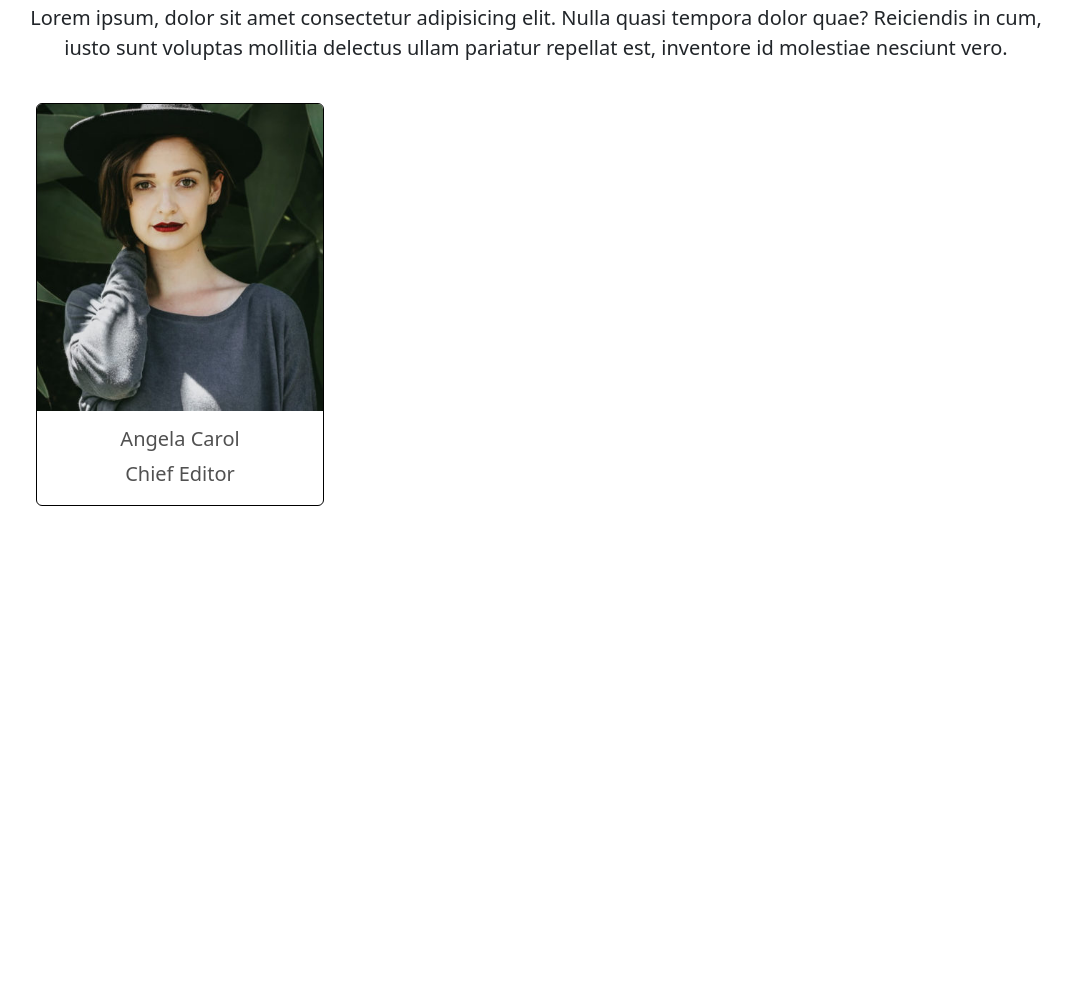
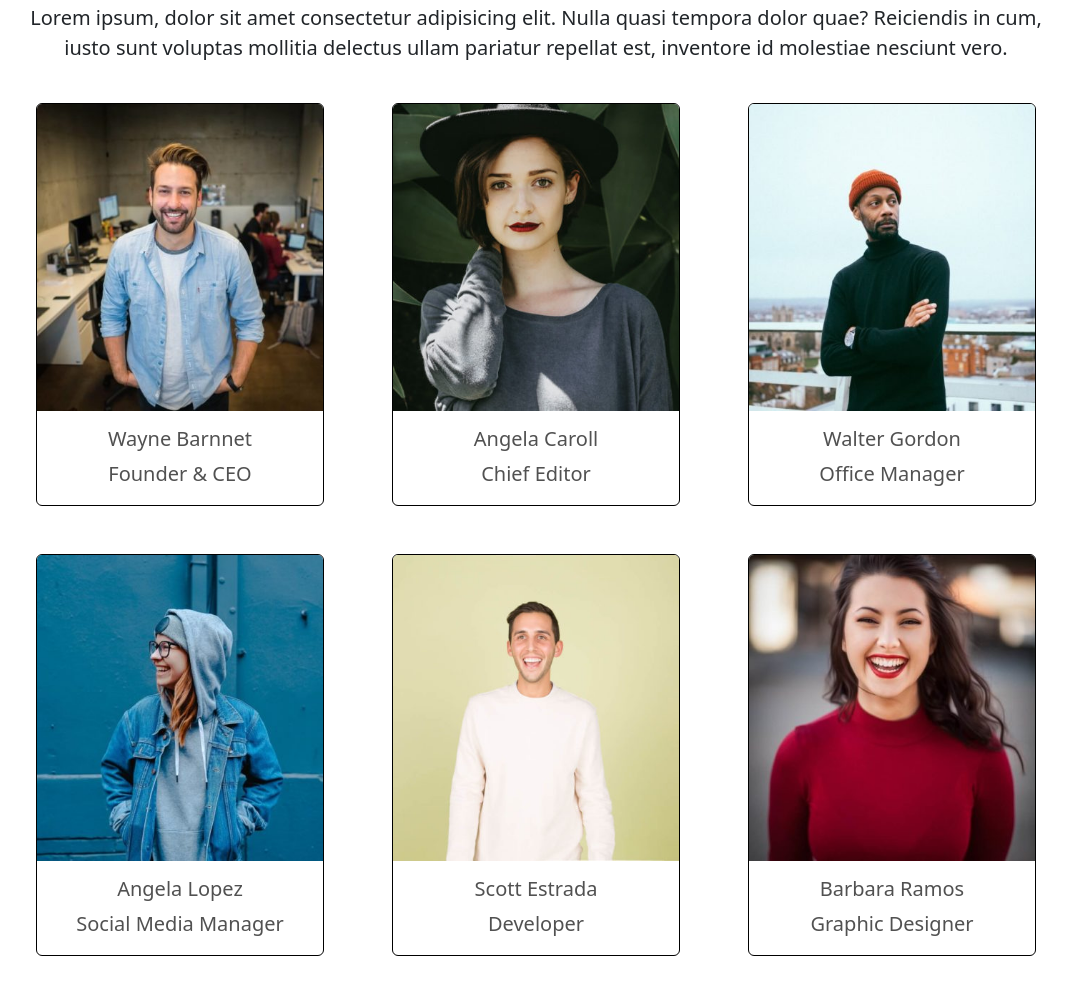
Before and after one commit to NicolaPlacentino/js-our-team, a plain HTML site: page index.html in a window 1280 px wide. Shown: the part 101-1096 px from the top of the page, without its empty margins (104-1175 px from the left). Before the commit the page ends 800 px from the top, so only its background shows below. Drawn offline with nearby package versions, Linux system fonts and the light colour scheme.

Commit message:
completed exercise

```diff
--- a/index.html
+++ b/index.html
@@ -15,19 +15,8 @@
         <h1 class="display-6">Our team</h1>
         <p class="fw-light mb-3">Lorem ipsum, dolor sit amet consectetur adipisicing elit. Nulla quasi tempora dolor quae? Reiciendis in cum, iusto sunt voluptas mollitia delectus ullam pariatur repellat est, inventore id molestiae nesciunt vero.</p>
         <div class="row row-cols-3 flex-wrap" id="card-area">
-            <div class="col py-4 d-flex justify-content-center">
-                <div class="card" style="width: 18rem;">
-                    <img src="img/angela-caroll-chief-editor.jpg" class="card-img-top">
-                    <div class="card-body">
-                      <h5 class="card-title">Angela Carol</h5>
-                      <p class="card-text fw-light">Chief Editor</p>
-                    </div>
-                </div>
-            </div>
-
 
         </div>
     </main>
-
 </body>
 </html>
--- a/script.js
+++ b/script.js
@@ -1,2 +1,30 @@
 // Utilizzando i dati forniti, creare un array di oggetti per rappresentare i membri del team.
 // Ogni membro è caratterizzato dalle seguenti informazioni: nome, ruolo e foto.
+
+const teamMembers = [
+    {name:'Wayne Barnnet', role: 'Founder & CEO', photo: 'wayne-barnett-founder-ceo.jpg'},
+    {name:'Angela Caroll', role: 'Chief Editor', photo: 'angela-caroll-chief-editor.jpg'},
+    {name:'Walter Gordon', role: 'Office Manager', photo: 'walter-gordon-office-manager.jpg'},
+    {name:'Angela Lopez', role: 'Social Media Manager', photo: 'angela-lopez-social-media-manager.jpg'},
+    {name:'Scott Estrada', role: 'Developer', photo: 'scott-estrada-developer.jpg'},
+    {name:'Barbara Ramos', role: 'Graphic Designer', photo: 'barbara-ramos-graphic-designer.jpg'},
+]
+
+const textArea = document.getElementById('card-area')
+
+let finalHTML = ''
+
+for (let member of teamMembers){
+finalHTML = `
+<div class="col py-4 d-flex justify-content-center">
+    <div class="card" style="width: 18rem;">
+        <img src="img/${member.photo}" class="card-img-top">
+        <div class="card-body">
+            <h5 class="card-title">${member.name}</h5>
+            <p class="card-text fw-light">${member.role}</p>
+        </div>
+    </div>
+</div>`
+
+textArea.innerHTML += finalHTML
+}
```
